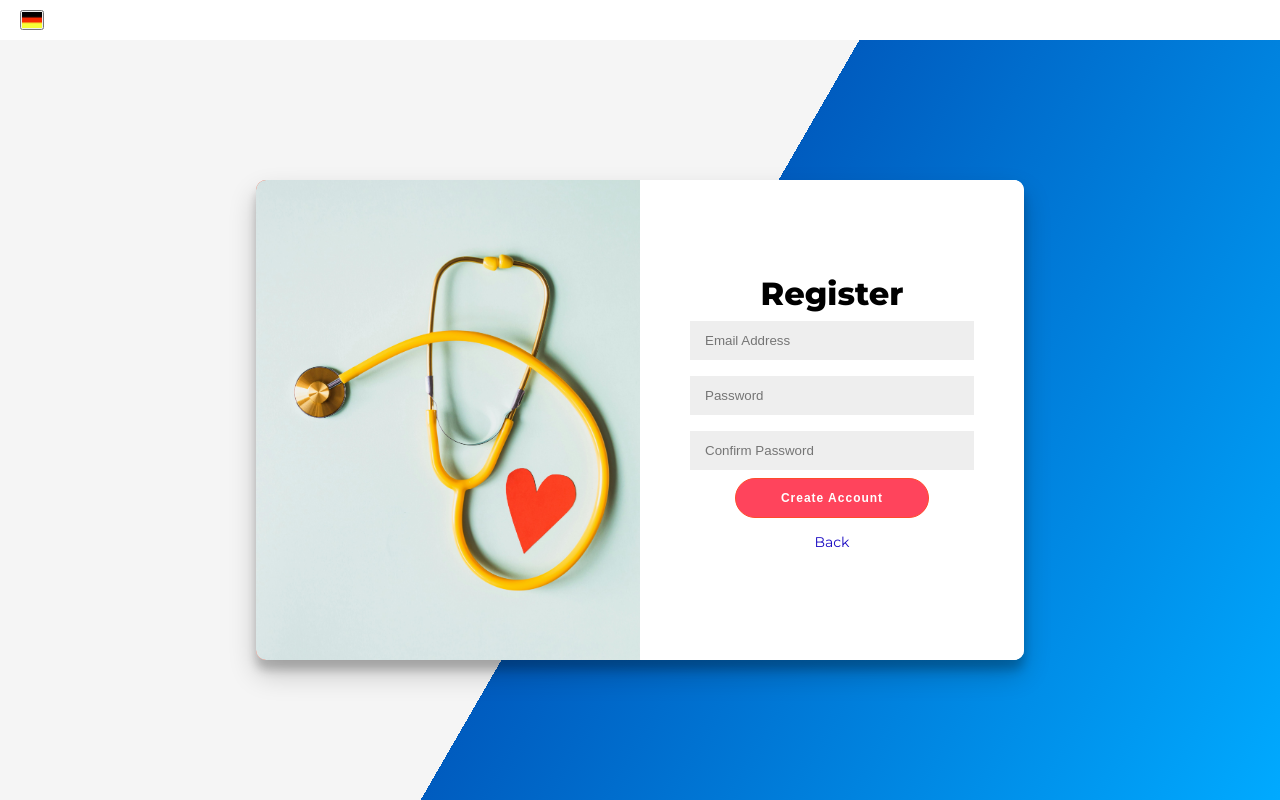
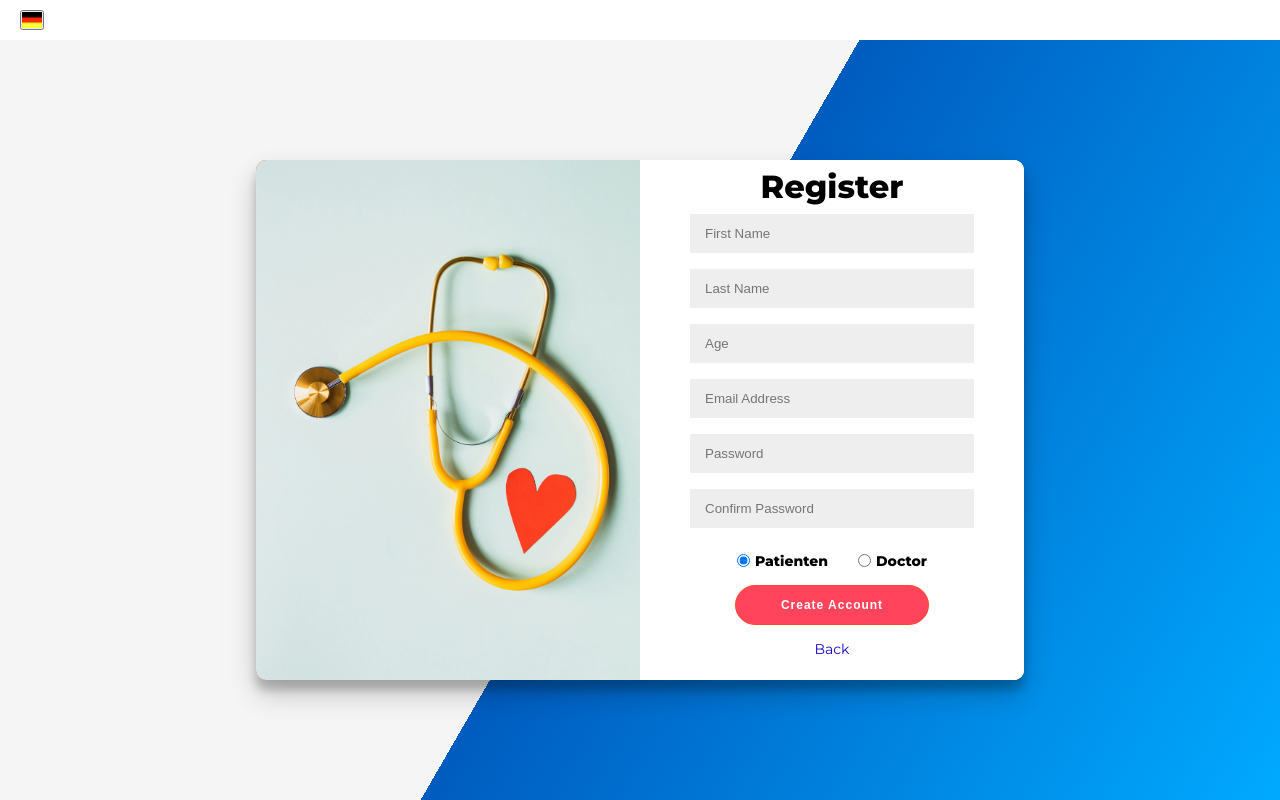
Before and after one commit to GoldJns/camunda-nextgen, a React (Vite) app in the folder src/ui/: page / in a window 1280 px wide. Both pictures are taken after a click on the link "Don't have an account?". Built offline with nearby package versions, Linux system fonts and the light colour scheme.

Commit message:
update Frontend

```diff
--- a/src/ui/src/components/Login.tsx
+++ b/src/ui/src/components/Login.tsx
@@ -10,6 +10,10 @@ const Login: React.FC = () => {
   const [language, setLanguage] = useState("en");
   const [email, setEmail] = useState("");
   const [password, setPassword] = useState("");
+  const [firstname, setFirstname] = useState("");
+  const [lastname, setLastname] = useState("");
+  const [age, setAge] = useState<number | null>(null);
+
   const [confirmPassword, setConfirmPassword] = useState("");
   const [userType, setUserType] = useState("Patienten");
 
@@ -32,6 +36,8 @@ const Login: React.FC = () => {
     const credentials = { email: email.trim(), password: password.trim() };
 
     try {
+      // cmanuda task 229
+      //"http://localhost:8080/engigeßstate/login/start
       const response = await fetch("http://localhost:8080/auth/login", {
         method: "POST",
         headers: {
@@ -43,6 +49,7 @@ const Login: React.FC = () => {
       if (response.ok) {
         const data = await response.json();
         sessionStorage.setItem("accessToken", data.jwt);
+
         // Optionally, fetch user data here
       } else {
         console.error("Login failed");
@@ -63,10 +70,10 @@ const Login: React.FC = () => {
     const userData = {
       email: email.trim(),
       password: password.trim(),
-      firstname: "test",
-      lastname: "test",
-      role: "doctor",
-      age: 30,
+      firstname: firstname,
+      lastname: lastname,
+      role: userType,
+      age: age,
     };
 
     try {
@@ -107,9 +114,25 @@ const Login: React.FC = () => {
       <div className="form-container sign-up-container">
         <form onSubmit={handleRegister}>
           <h1>{t("register")}</h1>
+          <input type="text" placeholder={t("name")} value={firstname} onChange={(e) => setFirstname(e.target.value)} required/>
+          <input type="text" placeholder={t("lastname")} value={lastname} onChange={(e) => setLastname(e.target.value)} required/>
+          <input type="text" placeholder={t("age")}   onChange={(e) => setAge(parseInt(e.target.value))} required/>
+
           <input type="email" placeholder={t("email")} value={email} onChange={(e) => setEmail(e.target.value)} required/>
           <input type="password" placeholder={t("password")}  value={password} onChange={(e) => setPassword(e.target.value)} required/>
           <input type="password" placeholder={t("confirmPassword")} value={confirmPassword} onChange={(e) => setConfirmPassword(e.target.value)} required/>
+          <div className="roles">
+          <div>
+  <input type="radio" id="user" name="userType" value="Patienten" checked={userType === "Patienten"} onChange={(e) => setUserType(e.target.value)}/>
+  <label htmlFor="user">{t("Patienten")}</label>
+  </div>
+  <div>
+  <input type="radio" id="doctor" name="userType" value="Doctor" checked={userType === "Doctor"} onChange={(e) => setUserType(e.target.value)}/>
+  <label htmlFor="doctor">{t("Doctor")}</label>
+  </div>
+
+</div>
+
           <button type="submit"  className="btnlog">{t("createAccount")}</button>
 
 
--- a/src/ui/src/components/login.css
+++ b/src/ui/src/components/login.css
@@ -25,7 +25,7 @@ margin: 0;
 .loginpage p {
   font-size: 14px;
   font-weight: 100;
-  line-height: 20px;
+  line-height: 10px;
   letter-spacing: 0.5px;
   margin: 20px 0 30px;
 }
@@ -49,7 +49,7 @@ margin: 0;
   overflow: hidden;
   width: 768px;
   max-width: 100%;
-  min-height: 480px;
+  min-height: 520px;
 }
 
 .loginpage .form-container form {
@@ -228,6 +228,10 @@ margin: 0;
   gap: 5px;
   padding: 5px;
 }
+.loginpage  .roles  div  label {
+font-size: 14px;
+font-weight: bolder;
+}
 
 .btnlog {
   border-radius: 20px;
--- a/src/ui/src/i18n/locales/de/Login.json
+++ b/src/ui/src/i18n/locales/de/Login.json
@@ -8,5 +8,9 @@
   "welcomeBack": "Willkommen zurück",
   "forgotPassword": "Passwort vergessen?",
   "noAccount": "Sie haben kein Konto?",
-  "login": "Anmeldung"
+  "login": "Anmeldung" ,
+  "name": "Vorname" ,
+  "lastname": "Nachname",
+  "age": "Alter"
+
 }
--- a/src/ui/src/i18n/locales/en/Login.json
+++ b/src/ui/src/i18n/locales/en/Login.json
@@ -8,5 +8,8 @@
   "welcomeBack": "Welcome Back",
   "forgotPassword": "Forgot Password?",
   "noAccount": "Don't have an account?",
-  "login": "Login"
+  "login": "Login",
+  "name": "First Name" ,
+  "lastname": "Last Name" ,
+  "age": "Age"
 }
```
